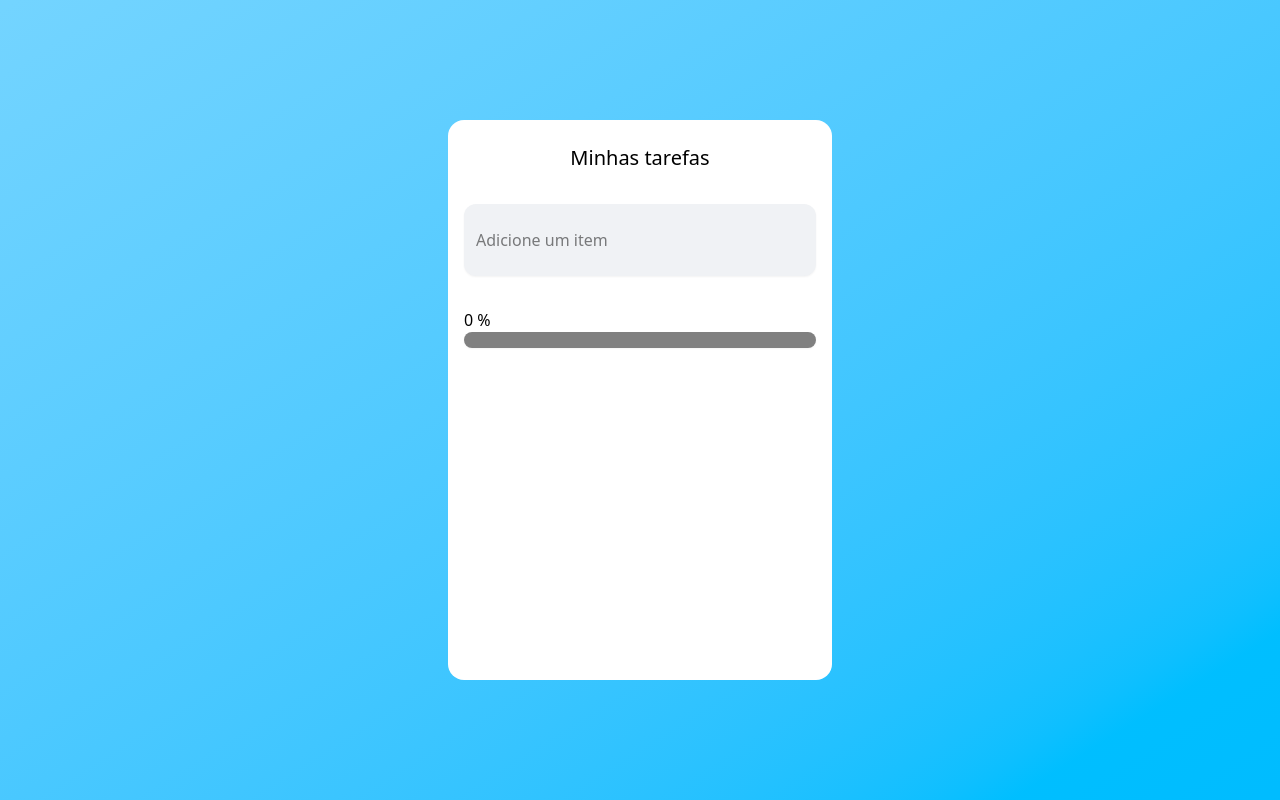
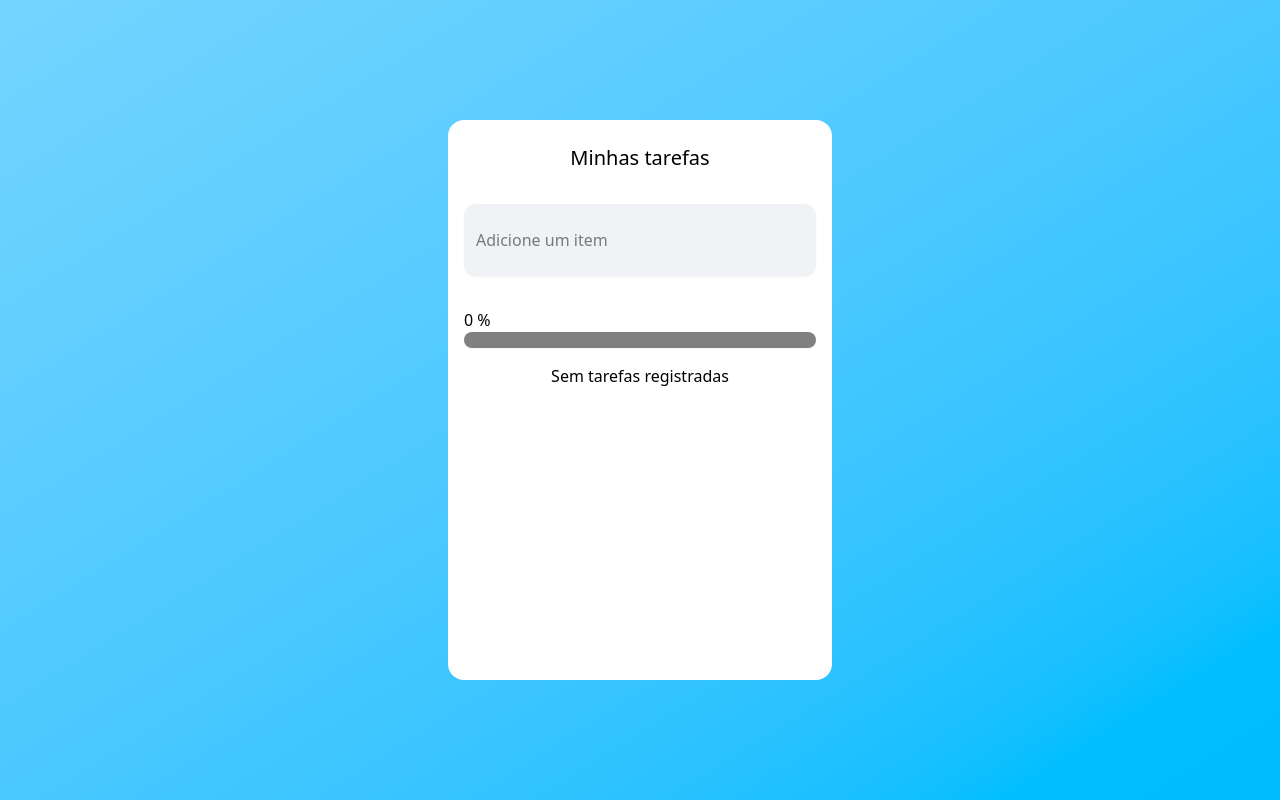
Before and after one commit to Lucasmenezes08/Todo-color, a React (Vite) app in the folder todoColor/: page / in a window 1280 px wide. Built offline with nearby package versions, Linux system fonts and the light colour scheme.

Commit message:
:goal_net: Ajustar configuração de componente vazio.

```diff
--- a/todoColor/src/components/list.jsx
+++ b/todoColor/src/components/list.jsx
@@ -9,14 +9,6 @@ export function Lista (){
     const totalMaterias = tarefas.length;
     const materiasConcluidas = tarefas.filter(tarefa => tarefa.isCompleted).length;
     const barraProgresso = totalMaterias > 0 ? Math.round((materiasConcluidas / totalMaterias) * 100) : 0;
-
-
-    console.log("--- Render Lista Component ---");
-    console.log("Tarefas:", tarefas);
-    console.log("Total Matérias:", totalMaterias);
-    console.log("Matérias Concluídas:", materiasConcluidas);
-    console.log("Barra de Progresso (0-100):", barraProgresso);
-
 
 
     function handleInputText (event){
@@ -111,7 +103,12 @@ export function Lista (){
                 />
             </section>
 
-            <section className=" w-[100%] h-auto overflow-y-auto max-h-[calc(70vh-30vh)]" >
+            {totalMaterias === 0 ? (
+                <p>Sem tarefas registradas</p>
+
+            ):(
+
+                <section className=" w-[100%] h-auto overflow-y-auto max-h-[calc(70vh-30vh)]" >
                 <ol className="w-[100%] flex items-center flex-col">
                     {tarefas.map((tarefas , index) =>
                         <li key={tarefas.id} className="w-full flex items-center justify-between p-3 my-1 hover:bg-gray-200 rounded-2xl transition ease-in-out">
@@ -142,6 +139,10 @@ export function Lista (){
 
             </section>
 
+            )
+        }
+
+
         </section>
     )
 }
```
